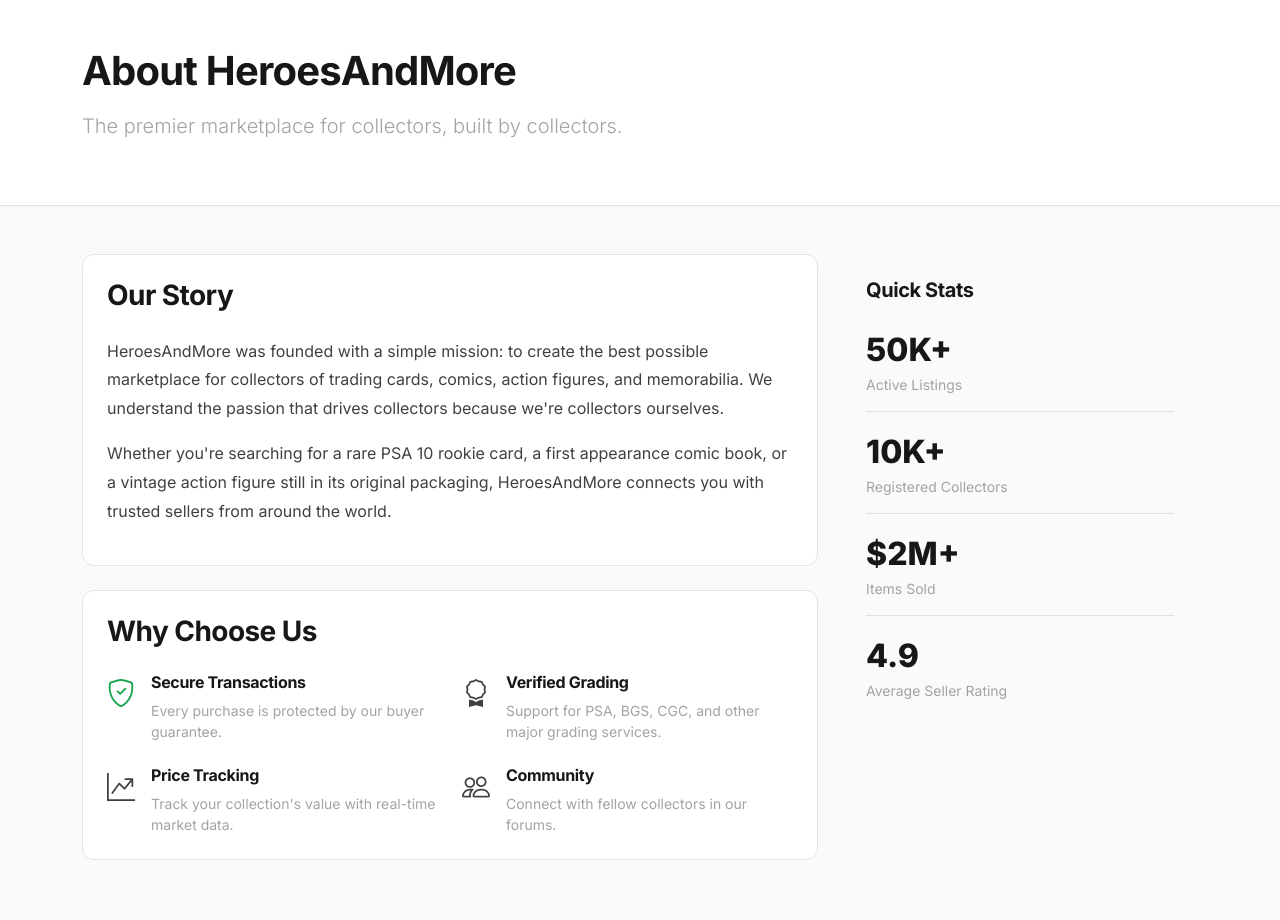
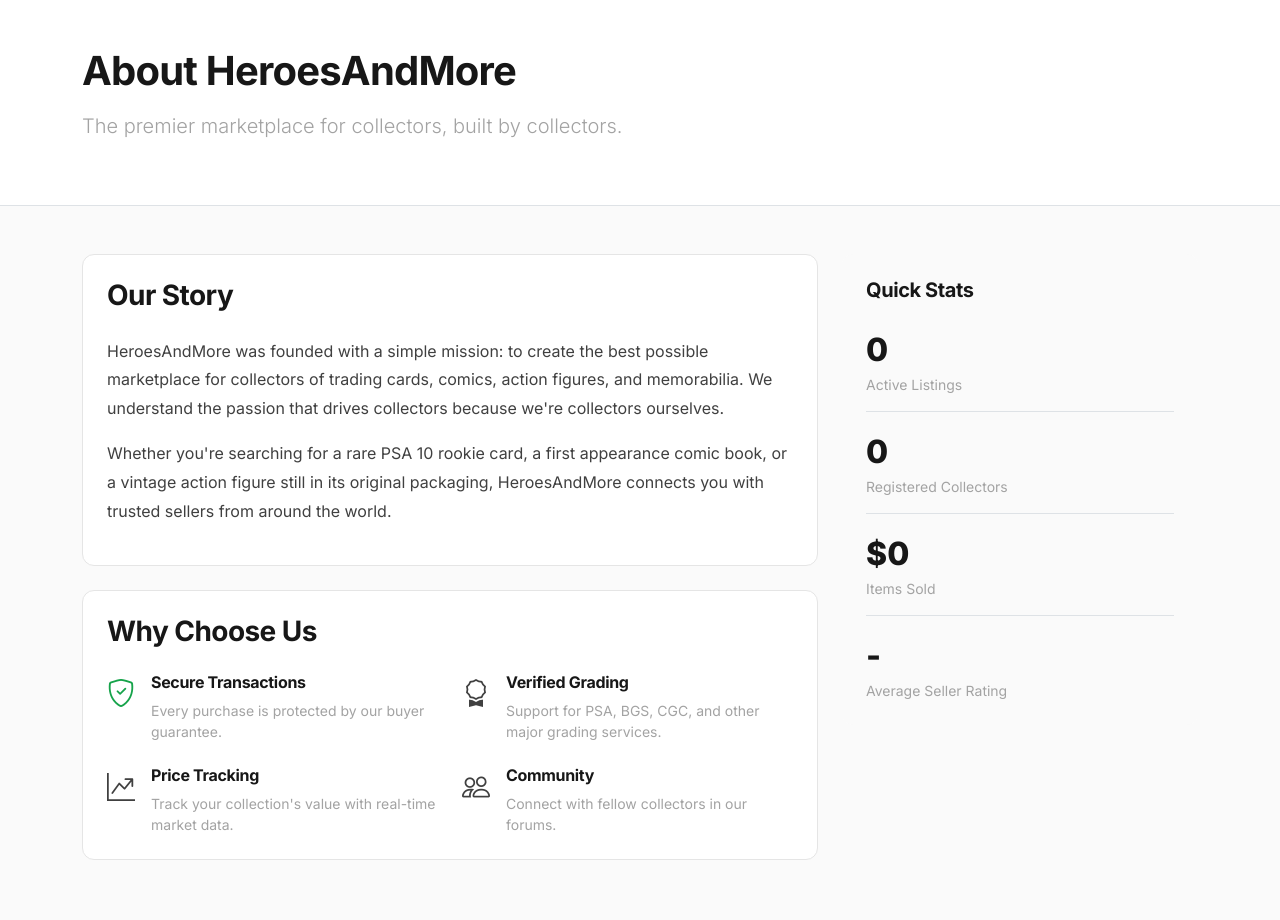
Before and after one commit to nadermx/heroesandmore, a Django app: page /about/ in a window 1280 px wide. Shown: the part 86-1006 px from the top of the page. Run offline with Django 5.2, Linux system fonts and the light colour scheme; data that the repository does not hold is empty; parts of the project's set-up code (start-up, migrations or seed data) failed here and were passed over; some libraries are stand-ins or nearby versions.

Commit message:
Replace fake stats with real dynamic counts on homepage and about page
Queries active listings, registered users, total sales, and average
review rating from the database instead of hardcoded numbers.

Co-Authored-By: Claude Opus 4.6 <noreply@anthropic.com>

```diff
--- a/app/urls.py
+++ b/app/urls.py
@@ -6,7 +6,7 @@ from django.views.generic import TemplateView
 from rest_framework_simplejwt.views import TokenObtainPairView, TokenRefreshView
 from drf_spectacular.views import SpectacularAPIView, SpectacularSwaggerView, SpectacularRedocView
 
-from items.views import home
+from items.views import home, about
 from accounts.api.views import (
     GoogleAuthView, PasswordResetView, PasswordResetConfirmView, ChangePasswordView
 )
@@ -46,7 +46,7 @@ urlpatterns = [
     path('seller/', include('seller_tools.urls')),
 
     # Static pages
-    path('about/', TemplateView.as_view(template_name='pages/about.html'), name='about'),
+    path('about/', about, name='about'),
     path('help/', TemplateView.as_view(template_name='pages/help.html'), name='help'),
     path('seller-guide/', TemplateView.as_view(template_name='pages/seller_guide.html'), name='seller_guide'),
     path('safety/', TemplateView.as_view(template_name='pages/safety.html'), name='safety'),
--- a/items/views.py
+++ b/items/views.py
@@ -1,10 +1,27 @@
 from django.shortcuts import render, get_object_or_404
-from django.db.models import Count, Q
+from django.db.models import Count, Q, Avg, Sum
 from django.core.paginator import Paginator
 from django.contrib.postgres.search import SearchVector, SearchQuery, SearchRank
+from django.contrib.auth.models import User
 
 from .models import Category, Item
-from marketplace.models import Listing
+from marketplace.models import Listing, Order, Review
+
+
+def _get_site_stats():
+    """Get real site-wide stats for homepage and about page."""
+    active_listings = Listing.objects.filter(status='active').count()
+    collectors = User.objects.filter(is_active=True).count()
+    sold_total = Order.objects.filter(status='paid').aggregate(
+        total=Sum('item_price')
+    )['total'] or 0
+    avg_rating = Review.objects.aggregate(avg=Avg('rating'))['avg']
+    return {
+        'stat_active_listings': active_listings,
+        'stat_collectors': collectors,
+        'stat_sold_total': sold_total,
+        'stat_avg_rating': round(avg_rating, 1) if avg_rating else None,
+    }
 
 
 def home(request):
@@ -35,8 +52,14 @@ def home(request):
         'recent_listings': recent_listings,
         'trending_listings': trending_listings,
         'ending_soon': ending_soon,
+        **_get_site_stats(),
     }
     return render(request, 'home.html', context)
+
+
+def about(request):
+    """About page with real site stats."""
+    return render(request, 'pages/about.html', _get_site_stats())
 
 
 def category_list(request):
--- a/templates/pages/about.html
+++ b/templates/pages/about.html
@@ -83,19 +83,19 @@
                 <div class="card-body p-4">
                     <h5 class="fw-bold mb-4">Quick Stats</h5>
                     <div class="mb-3 pb-3 border-bottom">
-                        <div style="font-size: 2rem; font-weight: 800; color: var(--gray-900);">50K+</div>
+                        <div style="font-size: 2rem; font-weight: 800; color: var(--gray-900);">{{ stat_active_listings|default:"0" }}</div>
                         <div class="text-muted small">Active Listings</div>
                     </div>
                     <div class="mb-3 pb-3 border-bottom">
-                        <div style="font-size: 2rem; font-weight: 800; color: var(--gray-900);">10K+</div>
+                        <div style="font-size: 2rem; font-weight: 800; color: var(--gray-900);">{{ stat_collectors|default:"0" }}</div>
                         <div class="text-muted small">Registered Collectors</div>
                     </div>
                     <div class="mb-3 pb-3 border-bottom">
-                        <div style="font-size: 2rem; font-weight: 800; color: var(--gray-900);">$2M+</div>
+                        <div style="font-size: 2rem; font-weight: 800; color: var(--gray-900);">${{ stat_sold_total|default:"0" }}</div>
                         <div class="text-muted small">Items Sold</div>
                     </div>
                     <div>
-                        <div style="font-size: 2rem; font-weight: 800; color: var(--gray-900);">4.9</div>
+                        <div style="font-size: 2rem; font-weight: 800; color: var(--gray-900);">{% if stat_avg_rating %}{{ stat_avg_rating }}{% else %}-{% endif %}</div>
                         <div class="text-muted small">Average Seller Rating</div>
                     </div>
                 </div>
```
Also changed, not shown: templates/home.html (+7 -4 lines).
